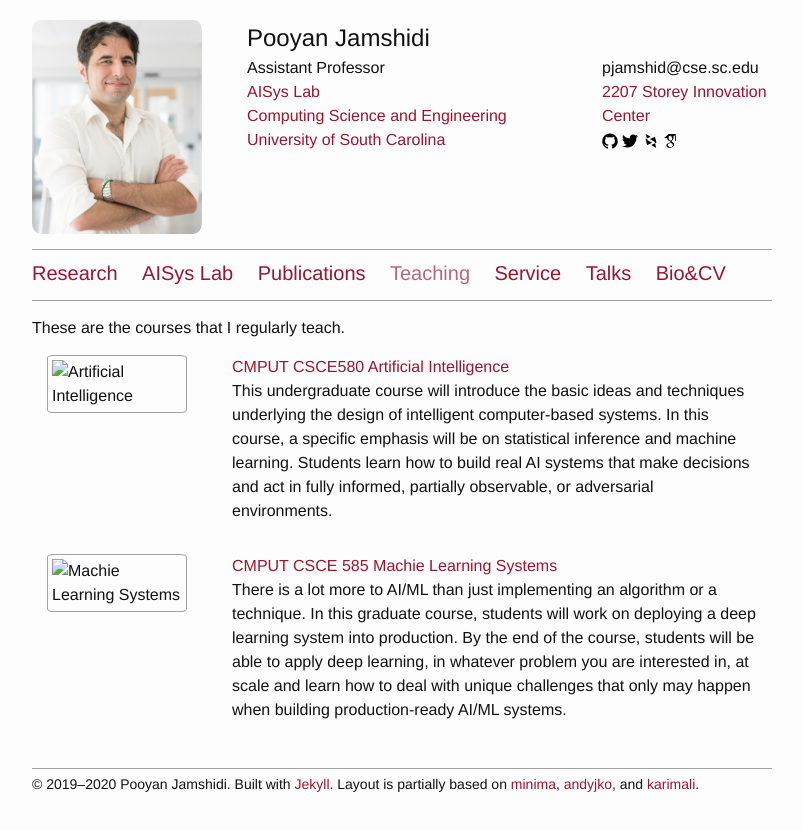
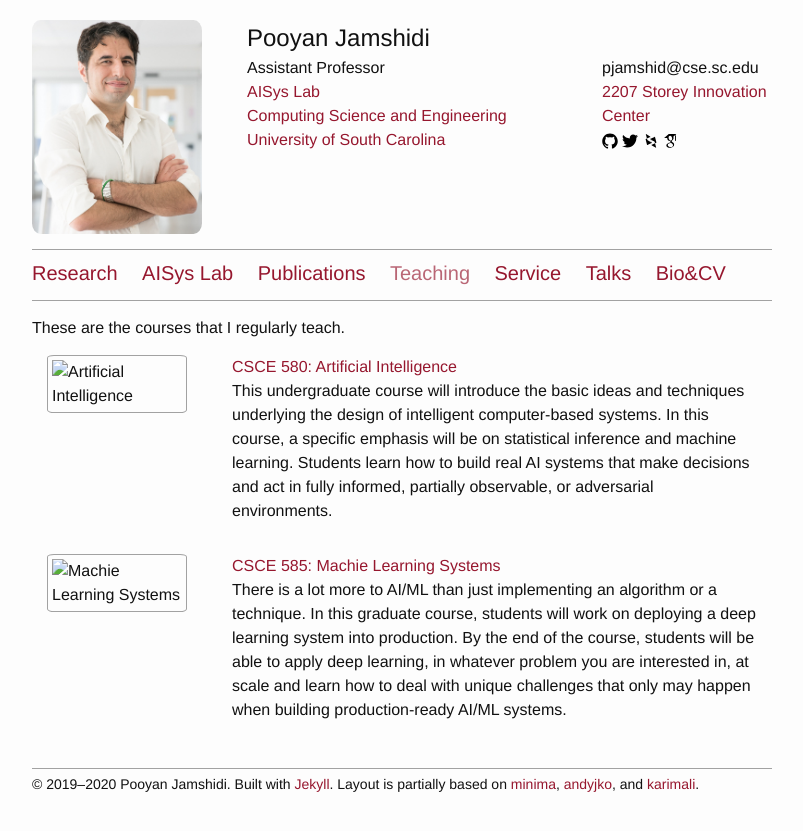
Before and after one commit to pooyanjamshidi/pooyanjamshidi.github.io, a Jekyll site: the page built from nav/teaching.md, in a window 1280 px wide. Shown: the top 831 px of the page, without its empty margins (238-1041 px from the left). Built offline with Jekyll 4.4.1, drawn with Linux system fonts in a browser that asks for light colours.

Commit message:
updated course page

```diff
--- a/_data/courses.yml
+++ b/_data/courses.yml
@@ -1,9 +1,9 @@
 - name: Artificial Intelligence
-  id: CSCE580
+  id: 580
   website: https://pooyanjamshidi.github.io/csce580/
   description: This undergraduate course will introduce the basic ideas and techniques underlying the design of intelligent computer-based systems. In this course, a specific emphasis will be on statistical inference and machine learning. Students learn how to build real AI systems that make decisions and act in fully informed, partially observable, or adversarial environments.
 
 - name: Machie Learning Systems
-  id: CSCE 585
+  id: 585
   website: https://pooyanjamshidi.github.io/mls/
   description: There is a lot more to AI/ML than just implementing an algorithm or a technique. In this graduate course, students will work on deploying a deep learning system into production. By the end of the course, students will be able to apply deep learning, in whatever problem you are interested in, at scale and learn how to deal with unique challenges that only may happen when building production-ready AI/ML systems.
--- a/nav/teaching.md
+++ b/nav/teaching.md
@@ -12,7 +12,7 @@ These are the courses that I regularly teach.
 		{% include /functions/getcoursepic.html course=course %}
 	</div>
 	<div class="row-info">
-    <a href="{{ course.website | default: "#" }}" target="_blank">CMPUT {{ course.id }} {{ course.name }}</a>
+    <a href="{{ course.website | default: "#" }}" target="_blank">CSCE {{ course.id }}: {{ course.name }}</a>
 		<p>
       {{ course.description }}
     </p>
```
